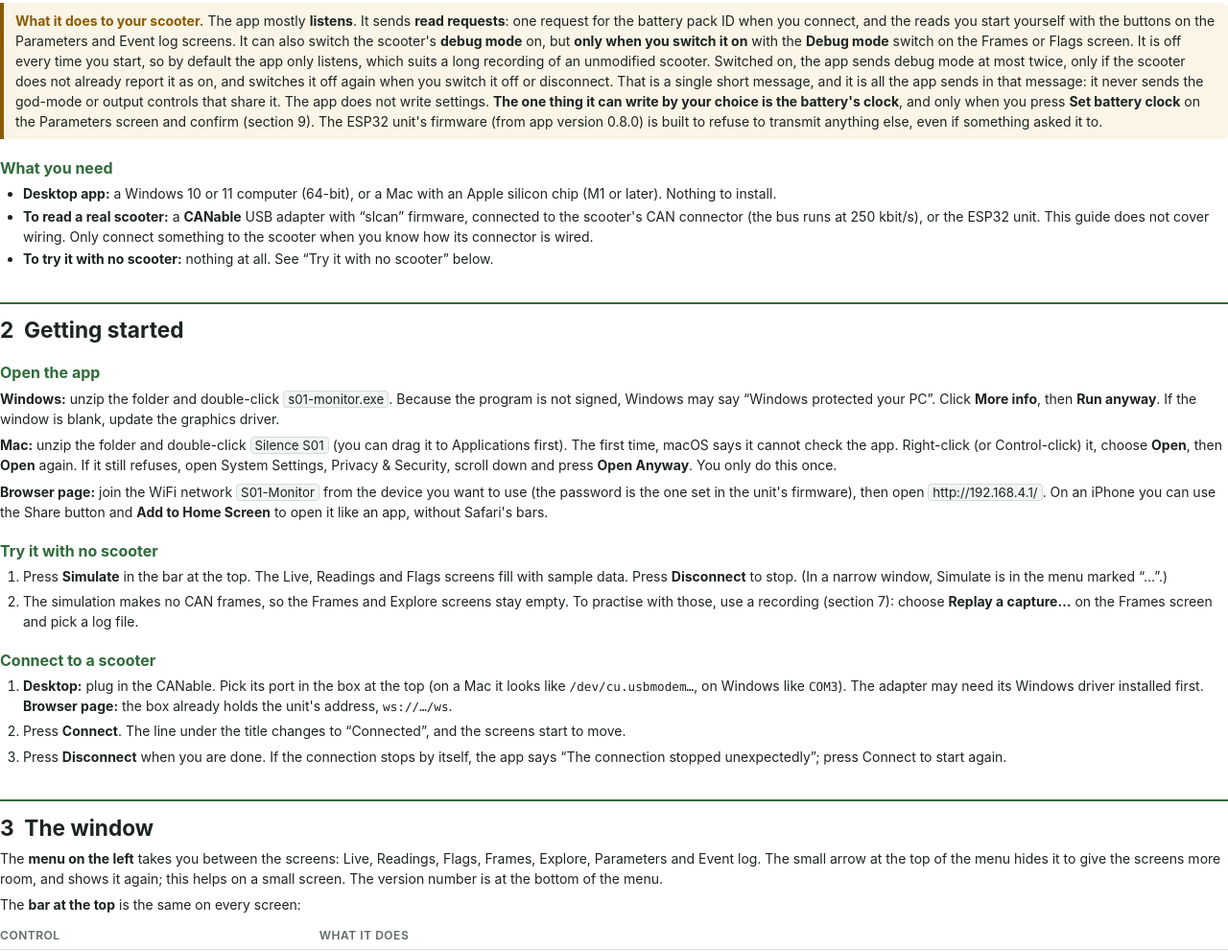
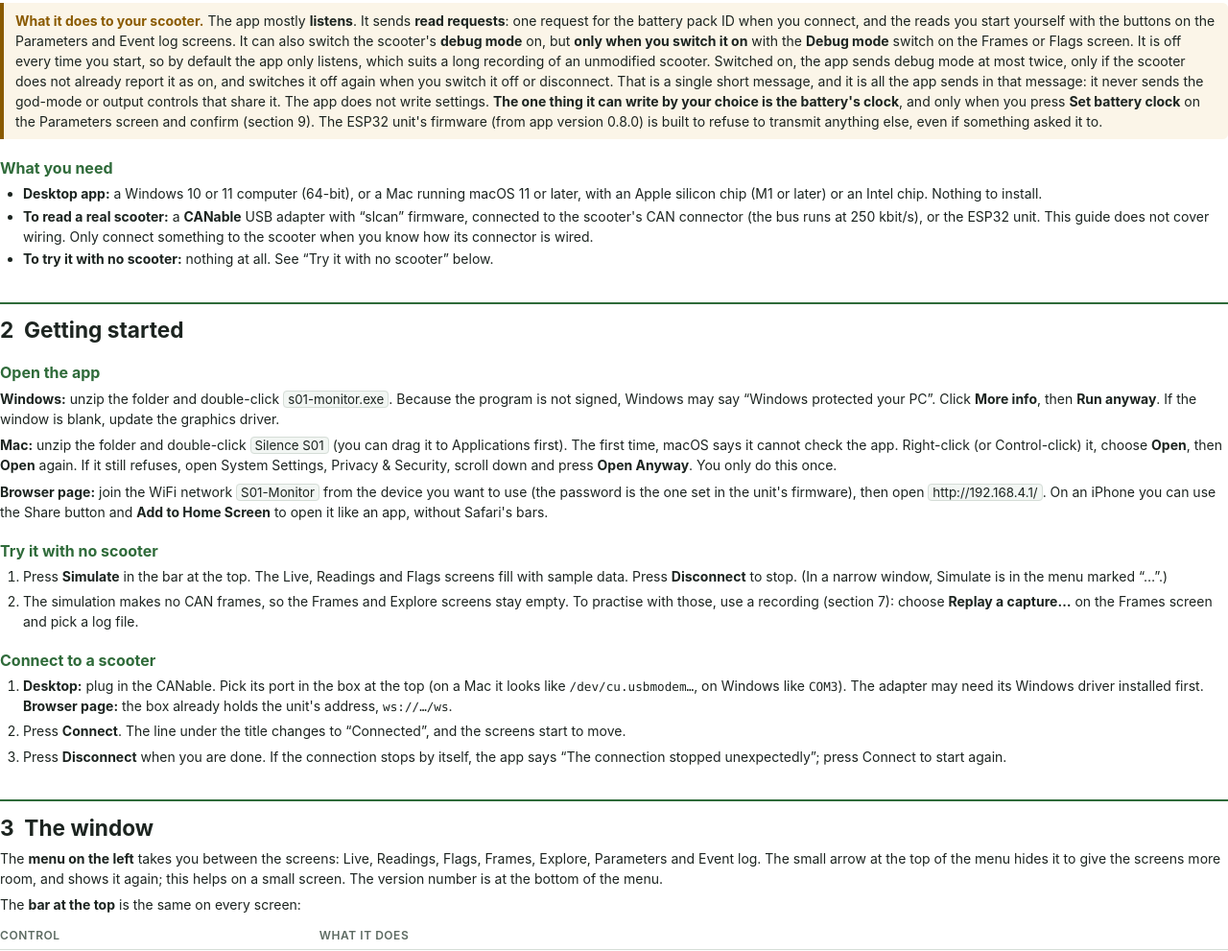
Before and after one commit to silence-monitor/s01-monitor, a plain HTML site: page docs/user-guide.html in a window 1280 px wide. Shown: the part 1635-2626 px from the top of the page at 96% size. Drawn offline with Linux system fonts and the light colour scheme.

Commit message:
Version 0.15.0
**Added**
- **The Mac package now runs on Intel Macs too.** `scripts/release.sh mac` builds
  the program for Apple silicon and for Intel, joins them into one app
  (`Silence S01.app`, built for macOS 11 or later) and makes one zip,
  `s01-monitor-<version>-mac.zip`, which replaces the Apple-silicon-only
  `-mac-arm64.zip`. The script checks that the joined program holds both kinds
  and that neither carries a user name or folder path. The Intel half was started
  here under Rosetta but has not been tried on a real Intel Mac.

```diff
--- a/docs/user-guide.html
+++ b/docs/user-guide.html
@@ -122,7 +122,7 @@
 
 <h3>What you need</h3>
 <ul>
-  <li><b>Desktop app:</b> a Windows 10 or 11 computer (64-bit), or a Mac with an Apple silicon chip (M1 or later). Nothing to install.</li>
+  <li><b>Desktop app:</b> a Windows 10 or 11 computer (64-bit), or a Mac running macOS 11 or later, with an Apple silicon chip (M1 or later) or an Intel chip. Nothing to install.</li>
   <li><b>To read a real scooter:</b> a <b>CANable</b> USB adapter with &ldquo;slcan&rdquo; firmware, connected to the scooter's CAN connector (the bus runs at
       250 kbit/s), or the ESP32 unit. This guide does not cover wiring. Only connect something to the scooter when you know how
       its connector is wired.</li>
```
Also changed, not shown: scripts/mac_readme.txt, 4 other files.
